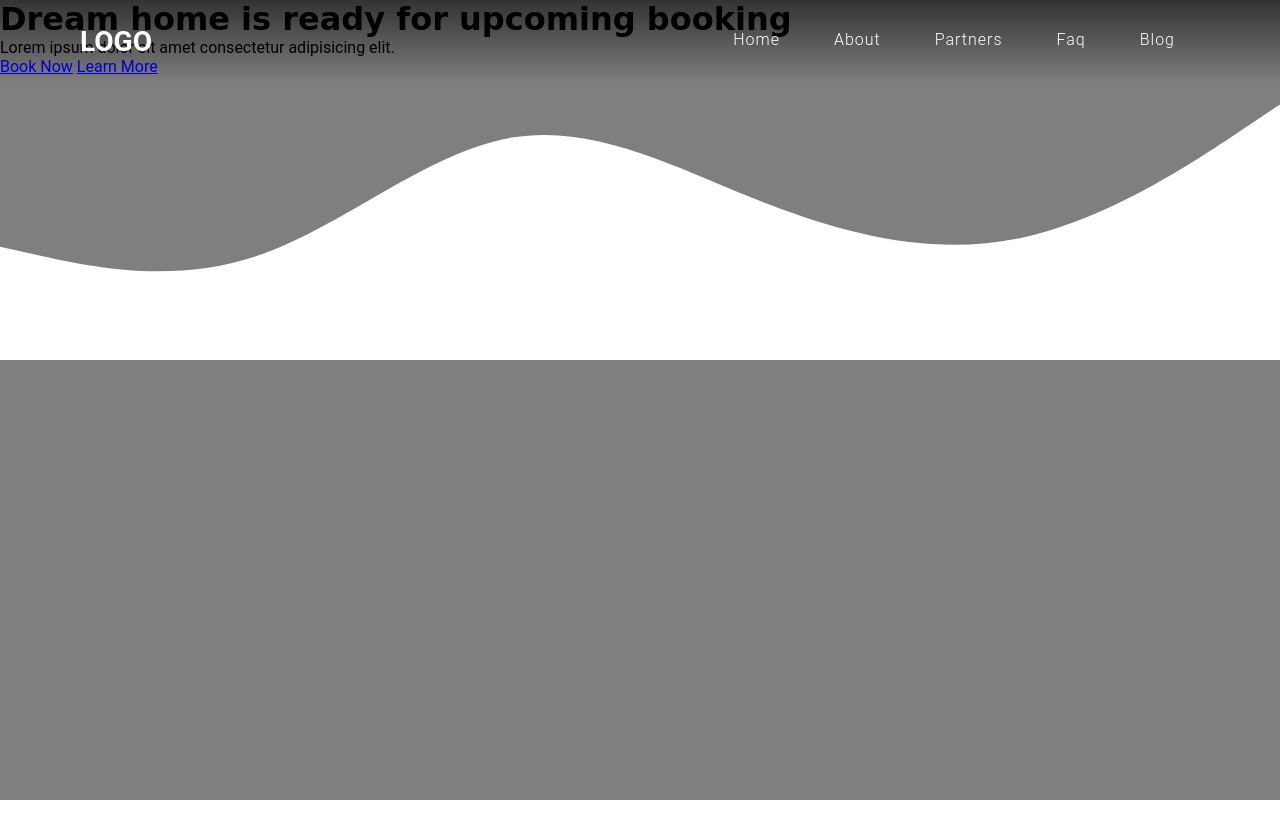
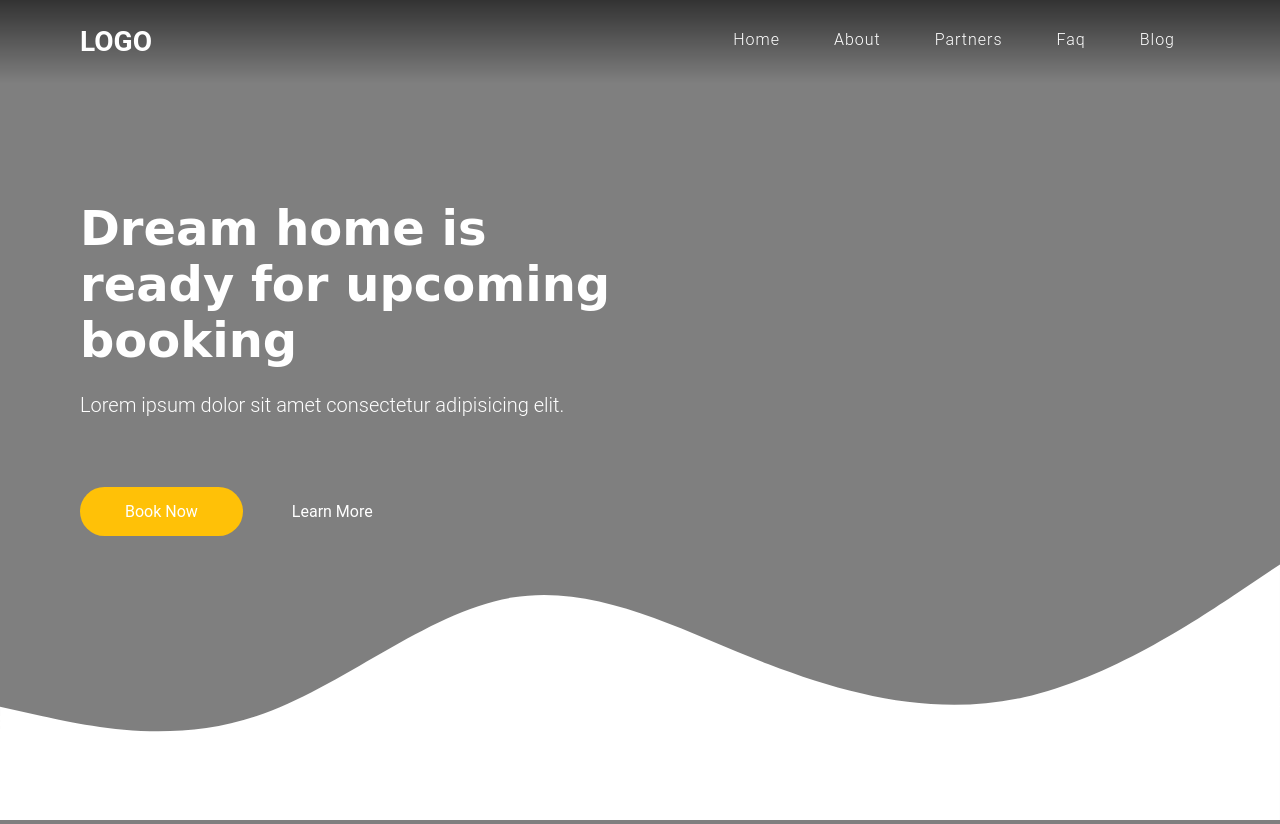
Before and after one commit to samseen/WebsiteHomepage, a plain HTML site: page index.html in a window 1280 px wide. Before the commit the page ends 800 px from the top, so only its background shows below. Drawn offline with Linux system fonts and the light colour scheme; a web font is replaced by a local one.

Commit message:
Styled the content section.

```diff
--- a/index.html
+++ b/index.html
@@ -69,6 +69,38 @@
             font-weight: 300;
             letter-spacing: 1px;
         }
+
+        .content {
+            max-width: 55%;
+            padding: 200px 80px 0;
+            color: #fff;
+        }
+
+        .content h1 {
+            font-size: 48px;
+        }
+
+        .content p {
+            font-size: 20px;
+            padding: 25px 0;
+            font-weight: 300;
+        }
+
+        .content .btn-group {
+            margin-top: 45px;
+        }
+
+        .content a {
+            display: inline-block;
+            padding: 15px 45px;
+            text-decoration: none;
+            color: #fff;
+            border-radius: 50px;
+        }
+
+        .content a.color1 {
+            background-color: #ffc107;
+        }
     </style>
 </head>
 <body>
```
